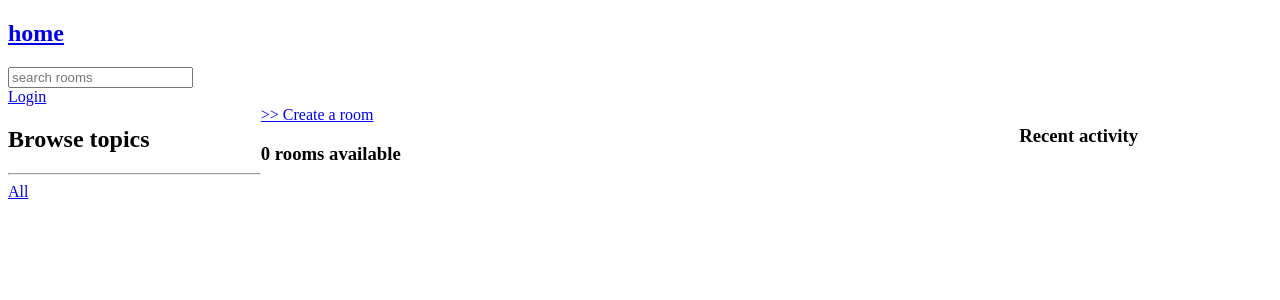
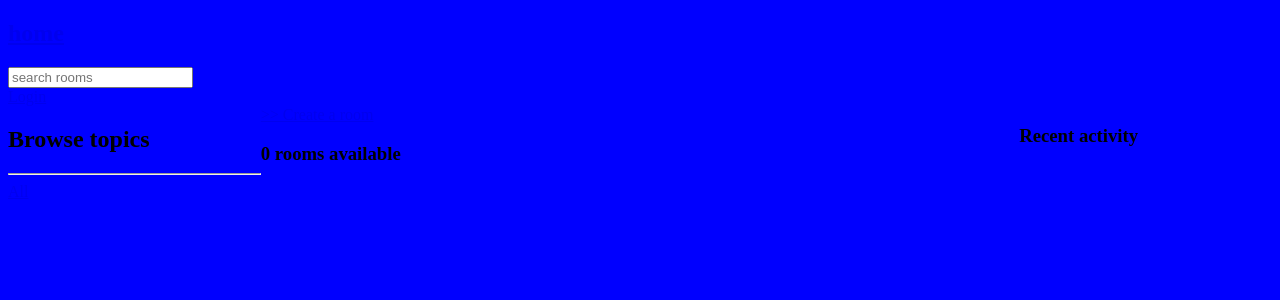
Before and after one commit to Clinton-dev/study-rafiki, a Django app: page / in a window 1280 px wide. Shown: the top 300 px of the page. Run offline with Django 4.2, Linux system fonts and the light colour scheme; data that the repository does not hold is empty.

Commit message:
Add static files

```diff
--- a/base/forms.py
+++ b/base/forms.py
@@ -1,4 +1,3 @@
-from pyexpat import model
 from django.forms import ModelForm
 from .models import Room
 
--- a/static/styles/main.css
+++ b/static/styles/main.css
@@ -0,0 +1,3 @@
+body {
+    background-color: blue;
+}
--- a/study_rafiki/settings.py
+++ b/study_rafiki/settings.py
@@ -121,8 +121,8 @@ USE_TZ = True
 STATIC_URL = 'static/'
 
 # Allow static files etc css, js
-STATICFILES_URL = [
-    BASE_DIR / 'static'
+STATICFILES_DIRS = [
+    BASE_DIR / "static"
 ]
 
 # Default primary key field type
--- a/templates/main.html
+++ b/templates/main.html
@@ -1,10 +1,12 @@
 <!DOCTYPE html>
+{% load static %}
 <html lang="en">
 <head>
     <meta charset="UTF-8">
     <meta http-equiv="X-UA-Compatible" content="IE=edge">
     <meta name="viewport" content="width=device-width, initial-scale=1.0">
     <title>Study rafiki</title>
+    <link rel="stylesheet" href="{% static 'styles/main.css' %}">
 </head>
 <body>
     {% include 'navbar.html' %}
```
